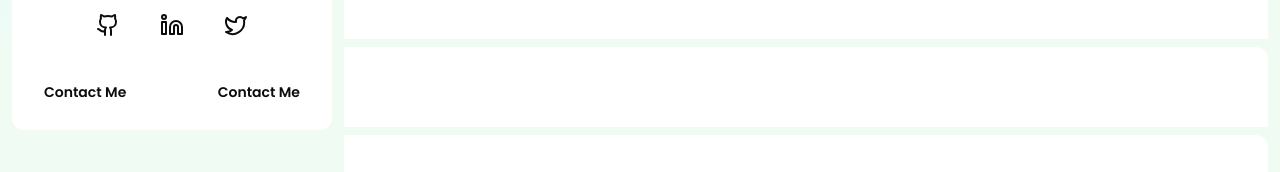
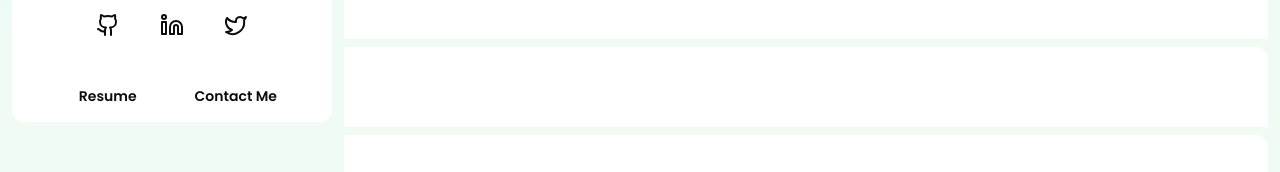
Before and after one commit to oxsabbir/dev-portfolio, a Next.js app: page / in a window 1280 px wide. Shown: the part 405-577 px from the top of the page. Built offline with nearby package versions, Linux system fonts and the light colour scheme.

Commit message:
add center border

```diff
--- a/app/components/profile-card.jsx
+++ b/app/components/profile-card.jsx
@@ -4,7 +4,7 @@ import Image from "next/image";
 export default function ProfileCard() {
   return (
     <>
-      <div className="bg-background lg:sticky top-0 cardBackground rounded-xl p-4 rounded-tr-none">
+      <div className="bg-background lg:sticky top-0 cardBackground rounded-xl p-4 pb-0 rounded-tr-none">
         <div className=" p-4 pb-0 flex flex-col gap-5">
           <Image
             src={profileImage}
@@ -34,9 +34,8 @@ export default function ProfileCard() {
           </div>
         </div>
         <div className=" flex items-center justify-between mt-5 px-4 text-sm gradientBorderTop font-semibold text-center">
-          <a className="py-3 ">Contact Me</a>
-          <div className=" gradientBorderCenter h-[40px] gradientBorderCenter w-[1px] "></div>
-          <a className="py-3">Contact Me</a>
+          <a className="py-4 w-full">Resume</a>
+          <a className="py-4 gradientBorderCenter w-full">Contact Me</a>
         </div>
       </div>
     </>
--- a/app/globals.css
+++ b/app/globals.css
@@ -58,10 +58,10 @@ body {
   border-top: 0;
   border-image-slice: 1;
   border-width: 1px;
-  border-image-source: radial-gradient(
-    circle at center,
-    white 0,
-    #ffffff1f 75%
+  border-image-source: linear-gradient(
+    hsla(0, 0%, 100%, 0),
+    hsla(0, 0%, 100%, 0.2),
+    hsla(0, 0%, 100%, 0)
   );
 }
 
--- a/package.json
+++ b/package.json
@@ -10,7 +10,7 @@
   },
   "dependencies": {
     "lucide-react": "^0.473.0",
-    "next": "15.1.4",
+    "next": "15.1.7",
     "react": "^19.0.0",
     "react-dom": "^19.0.0"
   },
```
Also changed, not shown: 2 other files (tests, documents, lock files or other folders).
